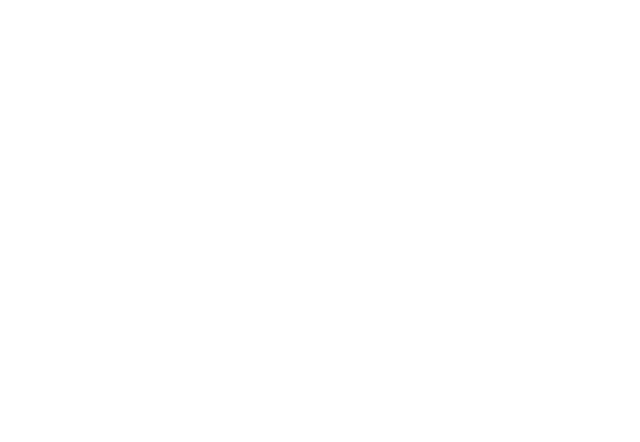
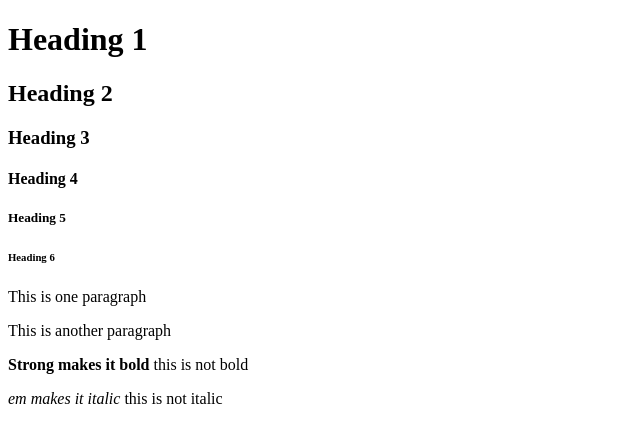
Before and after one commit to PanCosmica/git_test, a plain HTML site: page html-boilerplate/index.html in a window 1280 px wide. Shown: the whole page, without its empty margins (0-640 px from the left). Drawn offline with Linux system fonts and the light colour scheme.

Commit message:
Adding cs.txt and deleting hello_world.txt

```diff
--- a/html-boilerplate/index.html
+++ b/html-boilerplate/index.html
@@ -3,9 +3,19 @@
 <head>
     <meta charset="UTF-8">
     <meta name="viewport" content="width=device-width, initial-scale=1.0">
-    <title>Document</title>
+    <title>My First Website</title>
 </head>
 <body>
-
+    <h1>Heading 1</h1>
+    <h2>Heading 2</h2>
+    <h3>Heading 3</h3>
+    <h4>Heading 4</h4>
+    <h5>Heading 5</h5>
+    <h6>Heading 6</h6>
+    <p>This is one paragraph</p>
+    <p>This is another paragraph</p>
+    <p><strong>Strong makes it bold</strong> this is not bold</p>
+    <p><em>em makes it italic</em> this is not italic</p>
+    <!-- This is a comment -->
 </body>
 </html>
```
Also changed, not shown: cs.txt (added), hello_world.txt (deleted).
